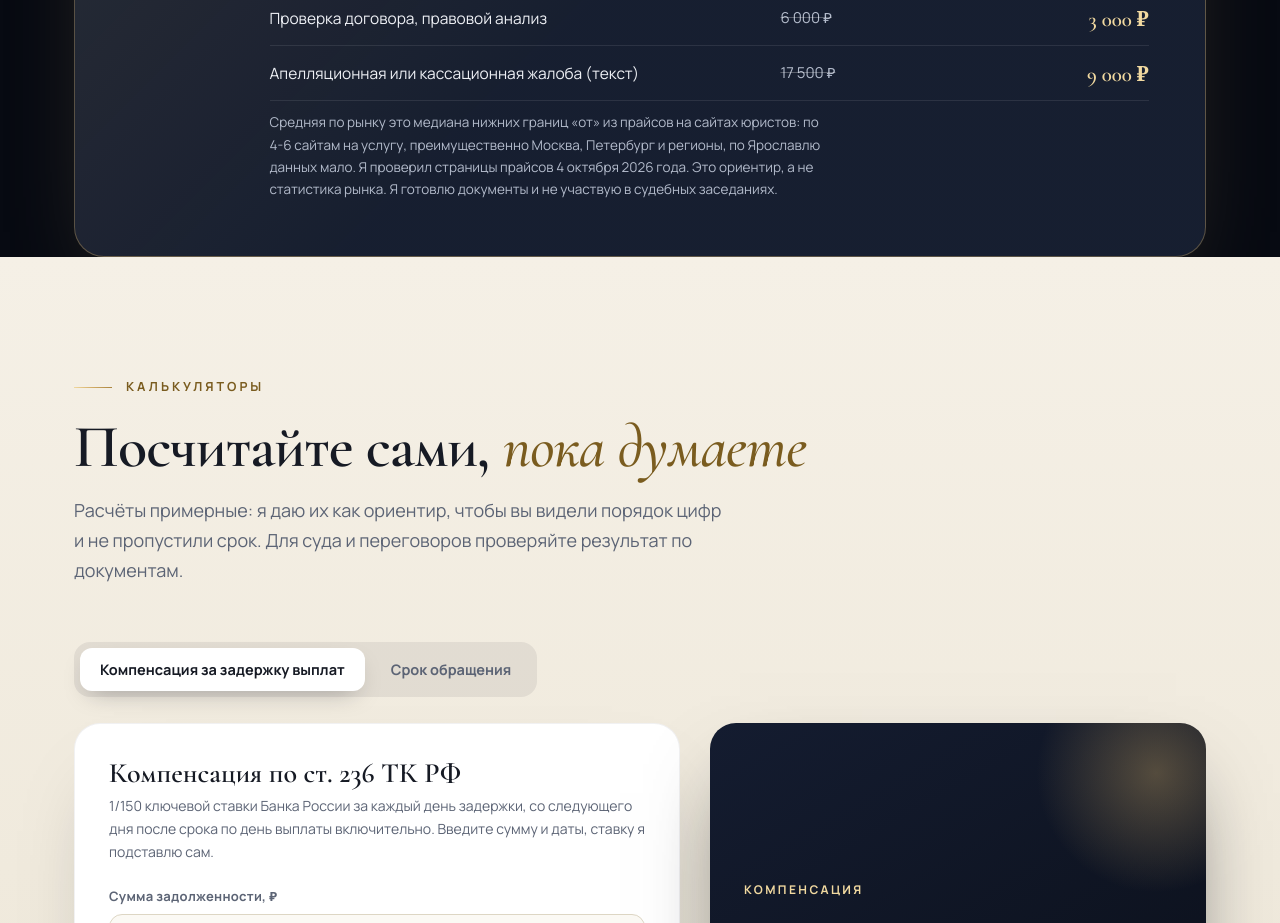
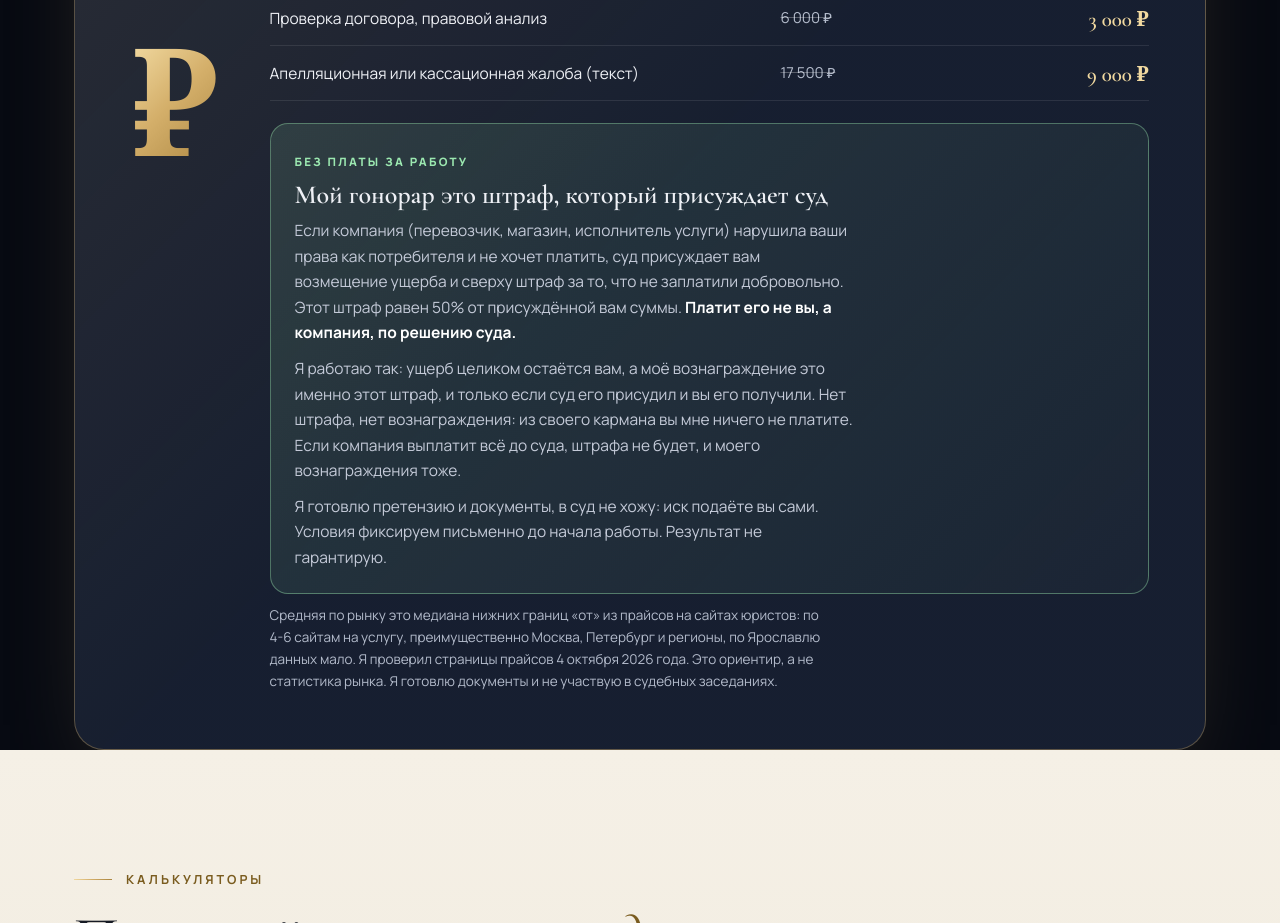
Before and after one commit to yurist-yaroslavl/yurist-yaroslavl.github.io, a plain HTML site: page index.html in a window 1280 px wide. Shown: the part 5720-6643 px from the top of the page. Drawn offline with Linux system fonts and the light colour scheme.

Commit message:
feat: публикация страницы

```diff
--- a/index.html
+++ b/index.html
@@ -409,6 +409,11 @@ footer .warn{font-size:12.5px;line-height:1.6;max-width:640px}
  <tr><td>Проверка договора, правовой анализ</td><td class="mk">6 000 ₽</td><td class="my">3 000 ₽</td></tr>
  <tr><td>Апелляционная или кассационная жалоба (текст)</td><td class="mk">17 500 ₽</td><td class="my">9 000 ₽</td></tr>
  </tbody></table>
+ <div class="sf"><span class="sfk">Без платы за работу</span>
+ <h4>Мой гонорар это штраф, который присуждает суд</h4>
+ <p>Если компания (перевозчик, магазин, исполнитель услуги) нарушила ваши права как потребителя и не хочет платить, суд присуждает вам возмещение ущерба и сверху штраф за то, что не заплатили добровольно. Этот штраф равен 50% от присуждённой вам суммы. <b>Платит его не вы, а компания, по решению суда.</b></p>
+ <p style="margin-top:10px">Я работаю так: ущерб целиком остаётся вам, а моё вознаграждение это именно этот штраф, и только если суд его присудил и вы его получили. Нет штрафа, нет вознаграждения: из своего кармана вы мне ничего не платите. Если компания выплатит всё до суда, штрафа не будет, и моего вознаграждения тоже.</p>
+ <p style="margin-top:10px">Я готовлю претензию и документы, в суд не хожу: иск подаёте вы сами. Условия фиксируем письменно до начала работы. Результат не гарантирую.</p></div>
  <p class="pn">Средняя по рынку это медиана нижних границ «от» из прайсов на сайтах юристов: по 4-6 сайтам на услугу, преимущественно Москва, Петербург и регионы, по Ярославлю данных мало. Я проверил страницы прайсов 4 октября 2026 года. Это ориентир, а не статистика рынка. Я готовлю документы и не участвую в судебных заседаниях.</p></div>
 </div></div></section>
 
```
